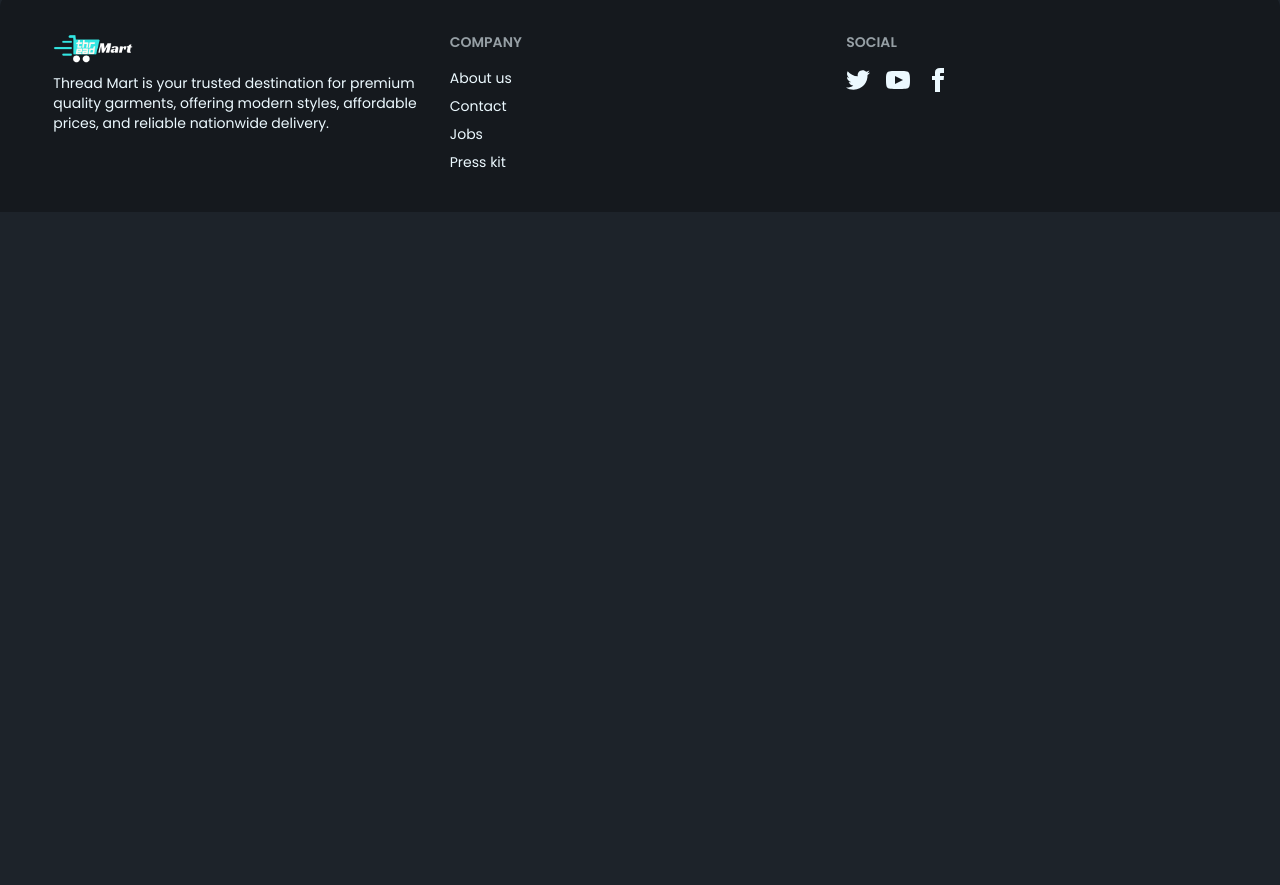
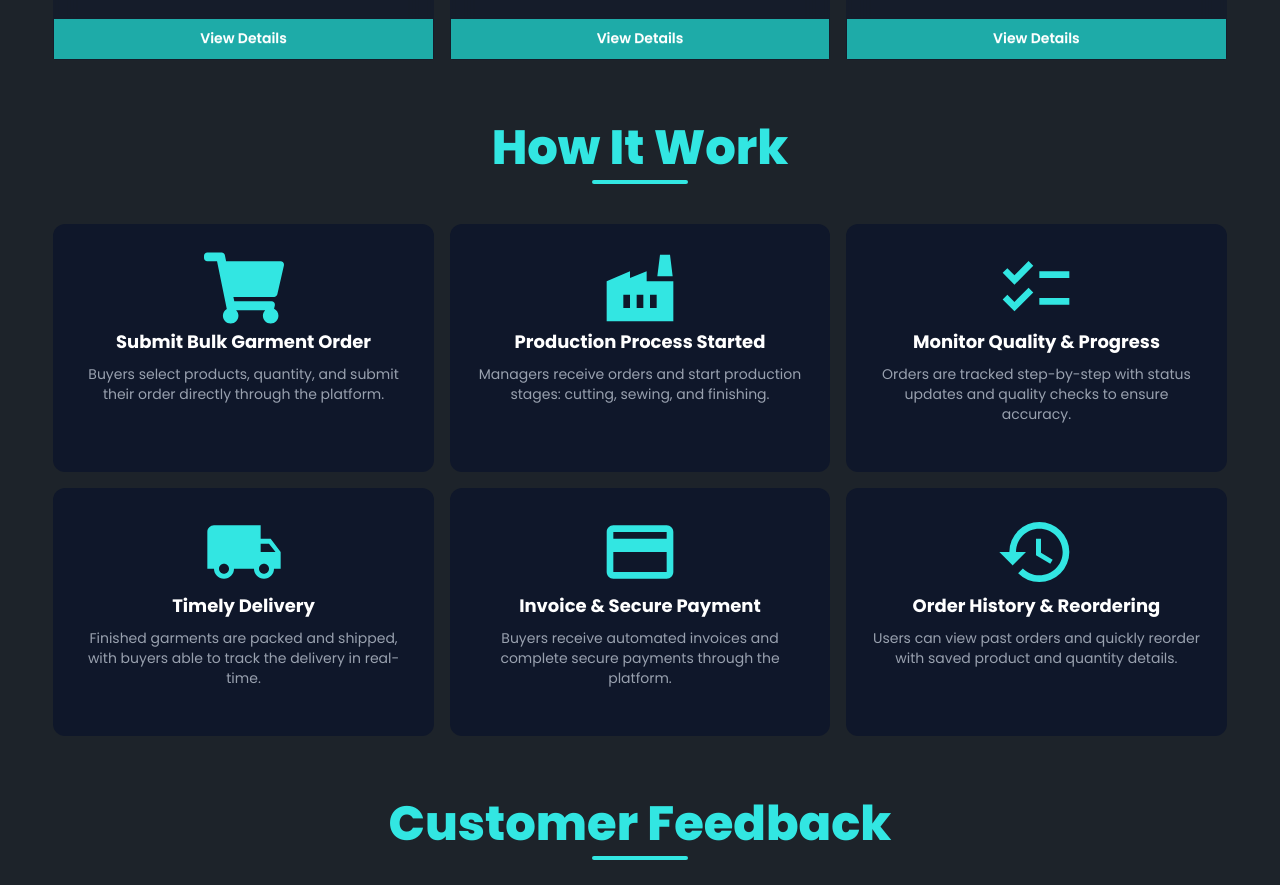
Before and after one commit to kamrulhasanPro/Thread-Mart, a React (Vite) app: page / in a window 1280 px wide. Shown: the part 1912-2797 px from the top of the page. Before the commit the page ends 2124 px from the top, so only its background shows below. Built offline with nearby package versions, Linux system fonts and the light colour scheme; no server answers.

Commit message:
our product, how it work, show testemonial ui compleate

```diff
--- a/package.json
+++ b/package.json
@@ -19,6 +19,7 @@
     "react-icons": "^5.5.0",
     "react-router": "^7.9.6",
     "react-toastify": "^11.0.5",
+    "swiper": "^12.0.3",
     "tailwindcss": "^4.1.17"
   },
   "devDependencies": {
--- /dev/null
+++ b/src/Components/HeadTitle.jsx
@@ -0,0 +1,13 @@
+import React from "react";
+
+const HeadTitle = ({ children, className }) => {
+  return (
+    <h2
+      className={`text-4xl md:text-5xl font-extrabold text-primary text-center mb-10 relative after:content-[''] after:block after:w-24 hover:after:w-36 after:duration-500 after:h-1 after:bg-primary after:rounded-full after:mt-2 after:mx-auto mt-16 ${className}`}
+    >
+      {children}
+    </h2>
+  );
+};
+
+export default HeadTitle;
--- a/src/Components/Header/Navbar.jsx
+++ b/src/Components/Header/Navbar.jsx
@@ -28,7 +28,7 @@ const Navbar = () => {
     });
   };
   return (
-    <nav className="bg-base-100 shadow-sm">
+    <nav className="bg-base-100/80 backdrop-blur-lg shadow-sm ">
       <MyContainer className="navbar justify-between">
         {/* left side */}
         <div className="navbar-start">
--- a/src/Layouts/MainLayout.jsx
+++ b/src/Layouts/MainLayout.jsx
@@ -6,7 +6,7 @@ import Footer from "../Components/Footer/Footer";
 const MainLayout = () => {
   return (
     <>
-      <header>
+      <header className="sticky top-0 z-50">
         <Navbar />
       </header>
 
--- a/src/Pages/Home/Home.jsx
+++ b/src/Pages/Home/Home.jsx
@@ -1,12 +1,16 @@
 import React from "react";
 import Hero from "./Sections/Hero";
 import OurProducts from "./Sections/OurProducts";
+import HowItWorks from "./Sections/HowItWorks";
+import CustomerFeedback from "./Sections/CustomerFeedback";
 
 const Home = () => {
   return (
     <>
       <Hero />
       <OurProducts />
+      <HowItWorks />
+      <CustomerFeedback/>
     </>
   );
 };
--- /dev/null
+++ b/src/Pages/Home/Sections/CustomerFeedback.jsx
@@ -0,0 +1,117 @@
+import React from "react";
+import { Swiper, SwiperSlide } from "swiper/react";
+import { Autoplay, Pagination } from "swiper/modules";
+import "swiper/css";
+import HeadTitle from "../../../Components/HeadTitle";
+
+const CustomerFeedback = () => {
+  const testimonials = [
+    {
+      id: 1,
+      name: "Rahim Ahmed",
+      role: "Factory Owner",
+      text: "This platform made bulk order management smooth and transparent. Highly recommended!",
+      image: "https://i.ibb.co/6W8bVhZ/user1.png",
+    },
+    {
+      id: 2,
+      name: "Nusrat Jahan",
+      role: "Production Manager",
+      text: "Tracking production stages is now super easy. The dashboard is a lifesaver!",
+      image: "https://i.ibb.co/2v2F0Yp/user2.png",
+    },
+    {
+      id: 3,
+      name: "Shakib Khan",
+      role: "Supply Chain Officer",
+      text: "Modern UI and useful features make factory workflows efficient.",
+      image: "https://i.ibb.co/Fh8qB5S/user3.png",
+    },
+    {
+      id: 4,
+      name: "Farhana Akter",
+      role: "Merchandiser",
+      text: "Dashboard insights and delivery tracking improved client satisfaction greatly.",
+      image: "https://i.ibb.co/9YwK7nF/user4.png",
+    },
+    {
+      id: 5,
+      name: "Tariq Islam",
+      role: "Quality Manager",
+      text: "Quality checks are easy to manage now, ensuring our garments meet high standards.",
+      image: "https://i.ibb.co/2nZkFhH/user5.png",
+    },
+    {
+      id: 6,
+      name: "Sohana Rahman",
+      role: "Logistics Coordinator",
+      text: "Real-time delivery updates help us plan shipments efficiently. Love this system!",
+      image: "https://i.ibb.co/3N6RtLf/user6.png",
+    },
+    {
+      id: 7,
+      name: "Imran Hossain",
+      role: "Buyer",
+      text: "Ordering in bulk is now faster and transparent. I can track my orders easily.",
+      image: "https://i.ibb.co/N9vV5Y9/user7.png",
+    },
+    {
+      id: 8,
+      name: "Rina Akter",
+      role: "Accountant",
+      text: "Automated invoices and payments save us a lot of time. Very reliable platform!",
+      image: "https://i.ibb.co/4tHf7qT/user8.png",
+    },
+  ];
+
+  return (
+    <section className="mt-10 space-y-7">
+      <HeadTitle>Customer Feedback</HeadTitle>
+
+      <div>
+        <Swiper
+          modules={[Autoplay]}
+          autoplay={{ delay: 3000, disableOnInteraction: false }}
+          speed={1500}
+          loop={true}
+          spaceBetween={30}
+          slidesPerView={3}
+          breakpoints={{
+            1024: {
+              slidesPerView: 3,
+            },
+            768: {
+              slidesPerView: 2,
+            },
+            0: {
+              slidesPerView: 1,
+            },
+          }}
+        >
+          {testimonials.map((item) => (
+            <SwiperSlide key={item.id}>
+              <div className="bg-[#0f172a] text-white p-4 rounded-3xl shadow-xl border border-secondary  text-center hover:shadow-primary hover:shadow-lg transition duration-300">
+                <img
+                  src={item.image}
+                  alt={item.name}
+                  className="w-24 h-24 mx-auto rounded-full border-4 border-primary object-cover"
+                />
+                <p className="mt-6 text-lg italic text-gray-300 grow">
+                  {item.text.length < 60
+                    ? `“${item.text}”`
+                    : `“${item.text.slice(0, 60)}...more”`}
+                </p>
+                <h3 className="mt-5 text-xl font-bold text-primary">
+                  {item.name}
+                </h3>
+                <p className="text-sm text-gray-400">{item.role}</p>
+              </div>
+            </SwiperSlide>
+          ))}
+        </Swiper>
+      </div>
+    </section>
+  );
+};
+
+export default CustomerFeedback;
--- /dev/null
+++ b/src/Pages/Home/Sections/HowItWorks.jsx
@@ -0,0 +1,84 @@
+import React from "react";
+import { FaShoppingCart } from "react-icons/fa";
+import {
+  MdFactory,
+  MdChecklist,
+  MdLocalShipping,
+  MdPayment,
+  MdHistory,
+} from "react-icons/md";
+import HeadTitle from "../../../Components/HeadTitle";
+
+const HowItWorks = () => {
+  const howItWorksData = [
+    {
+      id: 1,
+      title: "Submit Bulk Garment Order",
+      description:
+        "Buyers select products, quantity, and submit their order directly through the platform.",
+      icon: <FaShoppingCart size={80} color="#32e6e2" />,
+    },
+    {
+      id: 2,
+      title: "Production Process Started",
+      description:
+        "Managers receive orders and start production stages: cutting, sewing, and finishing.",
+      icon: <MdFactory size={80} color="#32e6e2" />,
+    },
+    {
+      id: 3,
+      title: "Monitor Quality & Progress",
+      description:
+        "Orders are tracked step-by-step with status updates and quality checks to ensure accuracy.",
+      icon: <MdChecklist size={80} color="#32e6e2" />,
+    },
+    {
+      id: 4,
+      title: "Timely Delivery",
+      description:
+        "Finished garments are packed and shipped, with buyers able to track the delivery in real-time.",
+      icon: <MdLocalShipping size={80} color="#32e6e2" />,
+    },
+    {
+      id: 5,
+      title: "Invoice & Secure Payment",
+      description:
+        "Buyers receive automated invoices and complete secure payments through the platform.",
+      icon: <MdPayment size={80} color="#32e6e2" />,
+    },
+    {
+      id: 6,
+      title: "Order History & Reordering",
+      description:
+        "Users can view past orders and quickly reorder with saved product and quantity details.",
+      icon: <MdHistory size={80} color="#32e6e2" />,
+    },
+  ];
+  return (
+    <section className="space-y-7 ">
+      {/* <div className="">
+        <h3 className="text-5xl text-center">How It Work</h3>
+      </div> */}
+
+      <HeadTitle>How It Work</HeadTitle>
+
+      <div className="grid grid-cols-1 sm:grid-cols-2 lg:grid-cols-3 gap-4 flex-2">
+        {howItWorksData.map((step) => (
+          <div
+            key={step.id}
+            className="bg-[#0f172a] p-6 rounded-xl text-white text-center transition-all duration-300 hover:-translate-y-2 hover:scale-[1.02] hover:shadow-[0_20px_40px_rgba(50,230,226,0.25),0_10px_20px_rgba(50,230,226,0.15)]"
+          >
+            <div className="flex items-center justify-center">{step.icon}</div>
+            <h3 className="text-lg font-bold mb-2">{step.title}</h3>
+            <p className="text-gray-400 text-sm">{step.description}</p>
+            <span className="text-[#32e6e2] font-bold mt-4 inline-block">
+              {step.stepNumber}
+            </span>
+          </div>
+        ))}
+      </div>
+    </section>
+  );
+};
+
+export default HowItWorks;
--- a/src/Pages/Home/Sections/OurProducts.jsx
+++ b/src/Pages/Home/Sections/OurProducts.jsx
@@ -1,13 +1,12 @@
 import React from "react";
 import ProductCard from "../../../Components/ProductCard/ProductCard";
+import HeadTitle from "../../../Components/HeadTitle";
 
 const OurProducts = () => {
   return (
     <section className="space-y-7">
-      <div className="">
-        <h3 className="text-5xl text-center">OUR PRODUCT</h3>
-      </div>
-      <div className="grid grid-cols-3 gap-4">
+      <HeadTitle>Our Product</HeadTitle>
+      <div className="grid grid-cols-1 sm:grid-cols-2 md:grid-cols-3 gap-4">
         {[1, 2, 3, 4, 5, 6].map((item) => (
           <ProductCard />
         ))}
--- /dev/null
+++ b/src/Pages/Home/Sections/OurTrustedBrands.jsx
@@ -0,0 +1,15 @@
+import React from "react";
+import HeadTitle from "../../../Components/HeadTitle";
+
+const OurTrustedBrands = () => {
+  return (
+    <section>
+      <HeadTitle>Our Trusted Brands</HeadTitle>
+      <div>
+
+      </div>
+    </section>
+  );
+};
+
+export default OurTrustedBrands;
```
Also changed, not shown: 1 other file (tests, documents, lock files or other folders).
